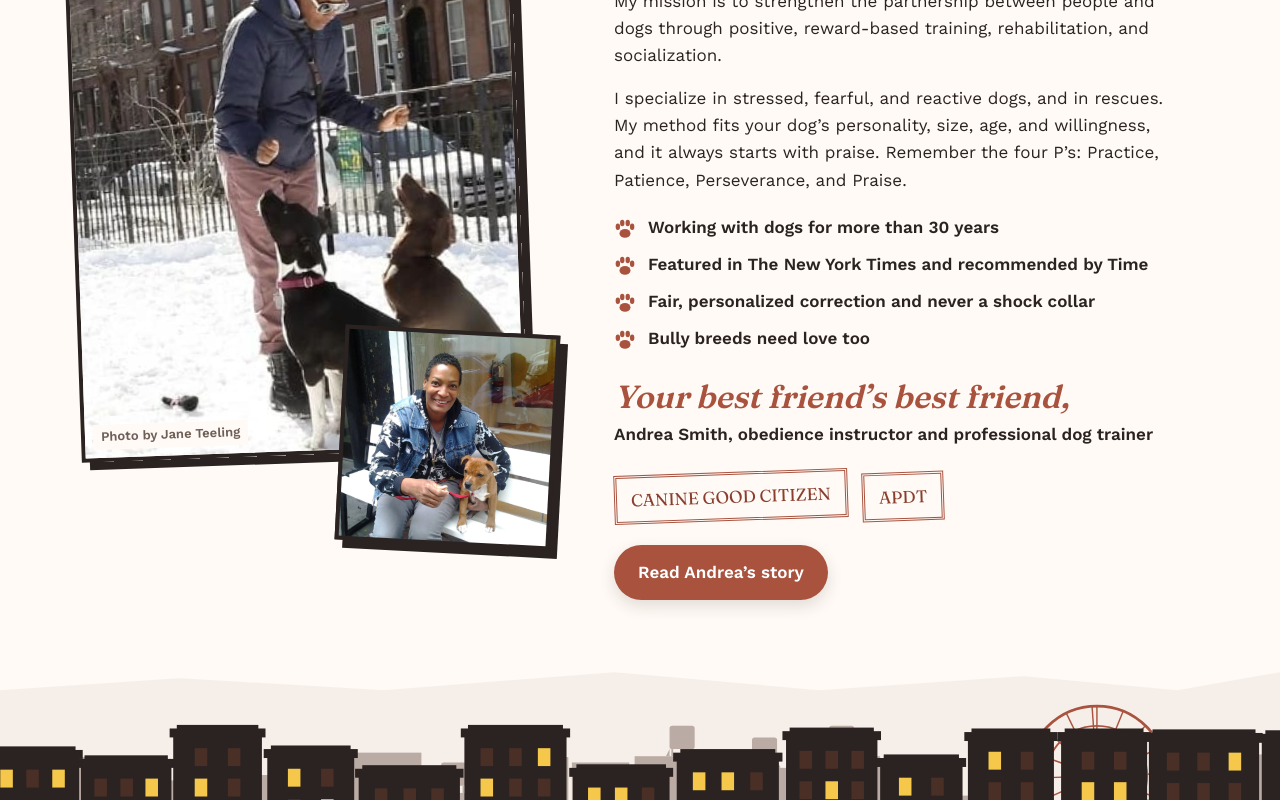
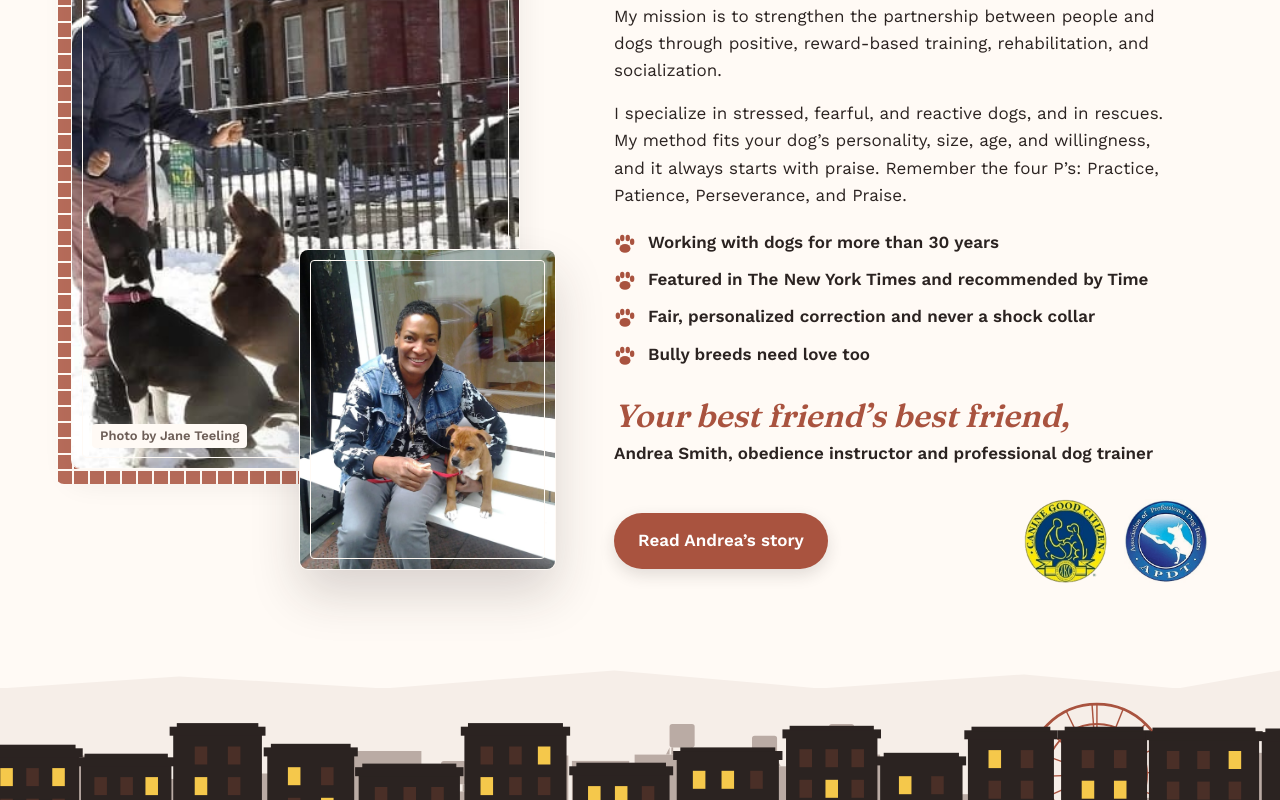
Before and after one commit to Novus-NYC/Drea-Dog-World, a Next.js app: page / in a window 1280 px wide. Shown: the part 1049-1849 px from the top of the page. Built offline with nearby package versions, Linux system fonts and the light colour scheme.

Commit message:
style: restyle about section with inset frames, brick offset, and badges

```diff
--- a/src/app/globals.css
+++ b/src/app/globals.css
@@ -119,6 +119,32 @@
     pointer-events: none;
     transform: translate(var(--frame-x, 10px), var(--frame-y, 10px));
   }
+
+  /* Frame add-ons, used on top of .frame */
+
+  /* Thin cream line just inside the photo edge */
+  .frame-inset::after {
+    content: "";
+    position: absolute;
+    inset: 10px;
+    z-index: 1;
+    border: 1.5px solid var(--color-sheet);
+    border-radius: 4px;
+    pointer-events: none;
+  }
+
+  /* Swaps the hairline offset for a brownstone brick pattern */
+  .frame-brick::before {
+    border: 0;
+    opacity: 0.85;
+    background-color: var(--color-red);
+    background-image:
+      linear-gradient(var(--color-sheet) 2px, transparent 2px),
+      linear-gradient(90deg, var(--color-sheet) 2px, transparent 2px),
+      linear-gradient(90deg, var(--color-sheet) 2px, transparent 2px);
+    background-size: 100% 16px, 32px 32px, 32px 32px;
+    background-position: 0 0, 0 0, 16px 16px;
+  }
 }
 
 @layer components {
--- a/src/lib/components/home/about-preview.tsx
+++ b/src/lib/components/home/about-preview.tsx
@@ -11,7 +11,10 @@ const highlights = [
   "Bully breeds need love too",
 ]
 
-const stamps = ["Canine Good Citizen", "APDT"]
+const badges = [
+  { src: "/images/badge-akc-cgc.png", alt: "AKC Canine Good Citizen Evaluator badge" },
+  { src: "/images/badge-apdt.png", alt: "Association of Professional Dog Trainers member badge" },
+]
 
 export default function AboutPreview() {
   return (
@@ -21,26 +24,26 @@ export default function AboutPreview() {
       className="torn-edges relative -mt-[22px] bg-sheet py-20 lg:py-[90px]"
     >
       <div className="mx-auto grid max-w-content items-center gap-14 px-gutter lg:grid-cols-[0.9fr_1.1fr]">
-        <div className="relative mb-24 mr-[8%] lg:mb-[110px]">
-          <figure className="relative aspect-[4/5] -rotate-2 border-4 border-ink shadow-hard-lg">
+        <div className="relative mb-28 mr-[8%] lg:mb-[130px] lg:mt-12">
+          <figure className="frame frame-inset frame-brick aspect-[4/5] shadow-soft outline-sheet [--frame-x:-16px] [--frame-y:16px]">
             <Image
               src="/images/drea-park-snow.jpg"
               alt="Andrea training two dogs in a snowy Brooklyn dog park"
               fill
               sizes="(min-width: 1024px) 460px, 90vw"
-              className="object-cover object-[64%_center]"
+              className="object-cover object-[95%_center]"
             />
-            <figcaption className="absolute bottom-2 left-2 bg-sheet px-2 py-0.5 text-[0.8125rem] font-semibold text-steel">
+            <figcaption className="absolute bottom-5 left-5 z-[2] rounded bg-sheet px-2 py-0.5 text-[0.8125rem] font-semibold text-steel">
               Photo by Jane Teeling
             </figcaption>
           </figure>
 
-          <figure className="absolute -bottom-[16%] -right-[8%] aspect-square w-[48%] rotate-3 border-4 border-ink bg-ink shadow-hard-lg">
+          <figure className="frame frame-inset absolute -bottom-[18%] -right-[8%] aspect-[4/5] w-[57%] shadow-lift outline-sheet before:hidden">
             <Image
               src="/images/drea-bench-puppy.jpg"
               alt="Andrea Smith smiling on a bench with a tan pit bull puppy on a red leash"
               fill
-              sizes="(min-width: 1024px) 240px, 48vw"
+              sizes="(min-width: 1024px) 290px, 57vw"
               className="object-cover object-[50%_40%]"
             />
           </figure>
@@ -49,10 +52,7 @@ export default function AboutPreview() {
         <div>
           <Eyebrow>About {business.nickname}</Eyebrow>
           <h2 id="about-heading" className="text-[clamp(2.5rem,5.4vw,4.5rem)]">
-            Hi. I’m{" "}
-            <span className="accent">
-              Andrea.
-            </span>
+            Hi. I’m <span className="accent">Andrea.</span>
           </h2>
 
           <div className="mt-6 max-w-prose space-y-4">
@@ -78,27 +78,24 @@ export default function AboutPreview() {
             ))}
           </ul>
 
-          <p className="accent mt-6 text-[2rem] leading-tight">
+          <p className="accent mt-7 text-[2rem] leading-tight">
             Your best friend’s best friend,
           </p>
           <p className="mt-1 font-semibold">
             {business.owner}, {business.ownerTitle.toLowerCase()}
           </p>
 
-          <ul aria-label="Credentials" className="mt-6 flex flex-wrap gap-3.5">
-            {stamps.map((stamp) => (
-              <li
-                key={stamp}
-                className="-rotate-2 border-[3px] border-double border-red px-3.5 py-2 font-display text-[1.0625rem] uppercase text-red-deep"
-              >
-                {stamp}
-              </li>
-            ))}
-          </ul>
+          <div className="mt-8 flex flex-wrap items-center justify-between gap-6">
+            <ButtonLink href={routes.about}>Read Andrea’s story</ButtonLink>
 
-          <ButtonLink href={routes.about} className="mt-6">
-            Read Andrea’s story
-          </ButtonLink>
+            <ul aria-label="Credentials" className="flex items-center gap-4">
+              {badges.map((badge) => (
+                <li key={badge.src}>
+                  <Image src={badge.src} alt={badge.alt} width={84} height={84} className="mix-blend-multiply" />
+                </li>
+              ))}
+            </ul>
+          </div>
         </div>
       </div>
     </section>
--- a/src/lib/site-data.ts
+++ b/src/lib/site-data.ts
@@ -20,7 +20,6 @@ export type Credential = {
   kind: "Credential" | "Commendation" | "Membership"
   name: string
   detail?: string
-  provisional?: boolean
 }
 
 export type PressMention = {
@@ -28,7 +27,6 @@ export type PressMention = {
   summary: string
   // No URLs exist in the reference yet, so this stays optional.
   url?: string
-  provisional?: boolean
 }
 
 // ---------- Business identity ----------
@@ -162,13 +160,11 @@ export const credentials: Credential[] = [
     kind: "Credential",
     name: "AKC Canine Good Citizen Evaluator",
     detail: "Certified to evaluate dogs for the CGC title.",
-    provisional: true,
   },
   {
     kind: "Commendation",
     name: "ASPCA",
     detail: "Commended for stepping in to stop dog-on-dog aggression.",
-    provisional: true,
   },
   {
     kind: "Membership",
@@ -186,7 +182,6 @@ export const press: PressMention[] = [
   {
     outlet: "Time",
     summary: "Praised her input on designing a dog socialization space.",
-    provisional: true,
   },
   {
     outlet: "Narratively: Bad Dog/Good Dog",
@@ -195,7 +190,6 @@ export const press: PressMention[] = [
   {
     outlet: "Critter Crusades",
     summary: "A conversation with Andrea.",
-    provisional: true,
   },
 ]
 
```
Also changed, not shown: public/images/badge-akc-cgc.png (added), public/images/badge-apdt.png (added).
